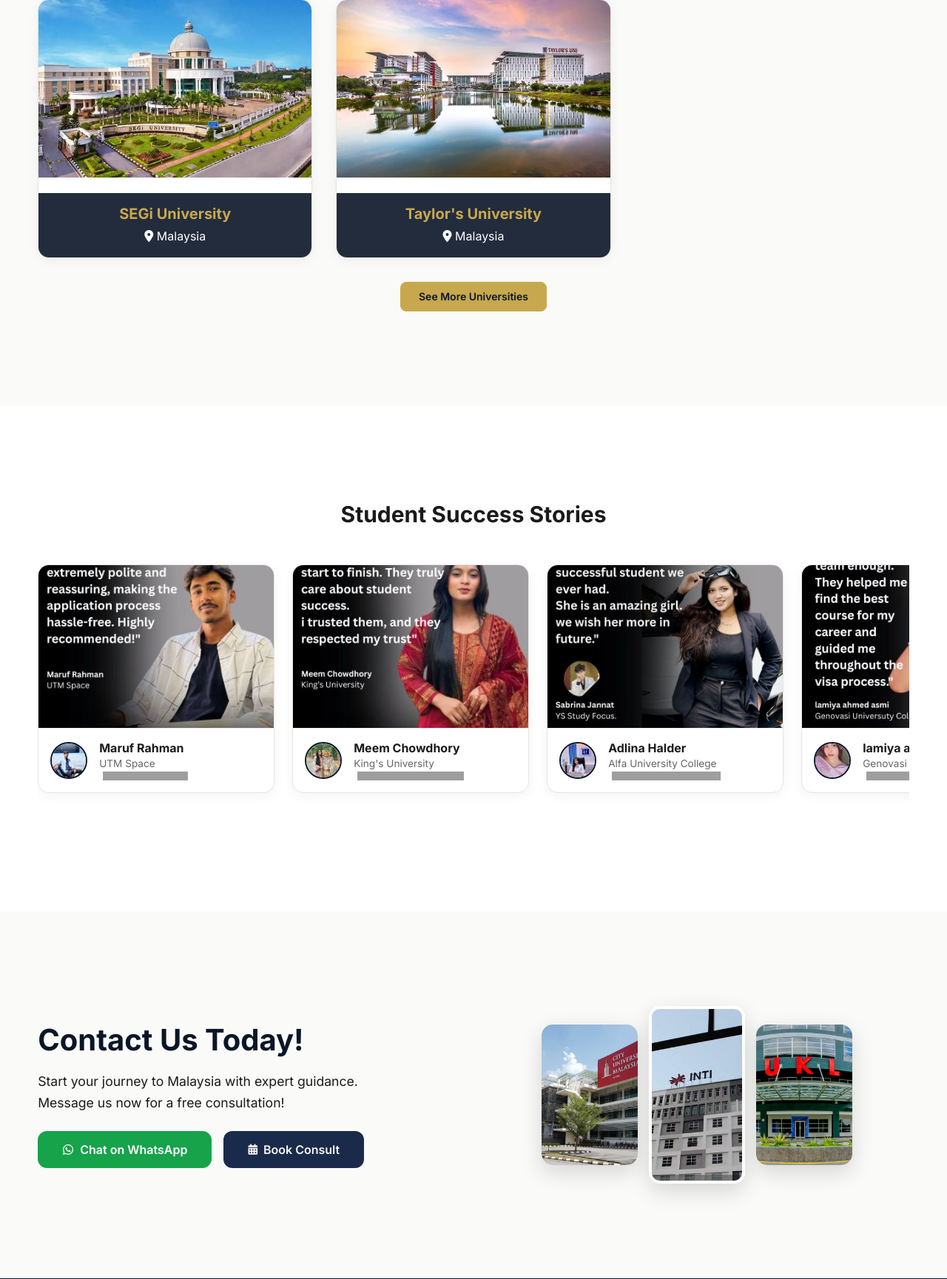
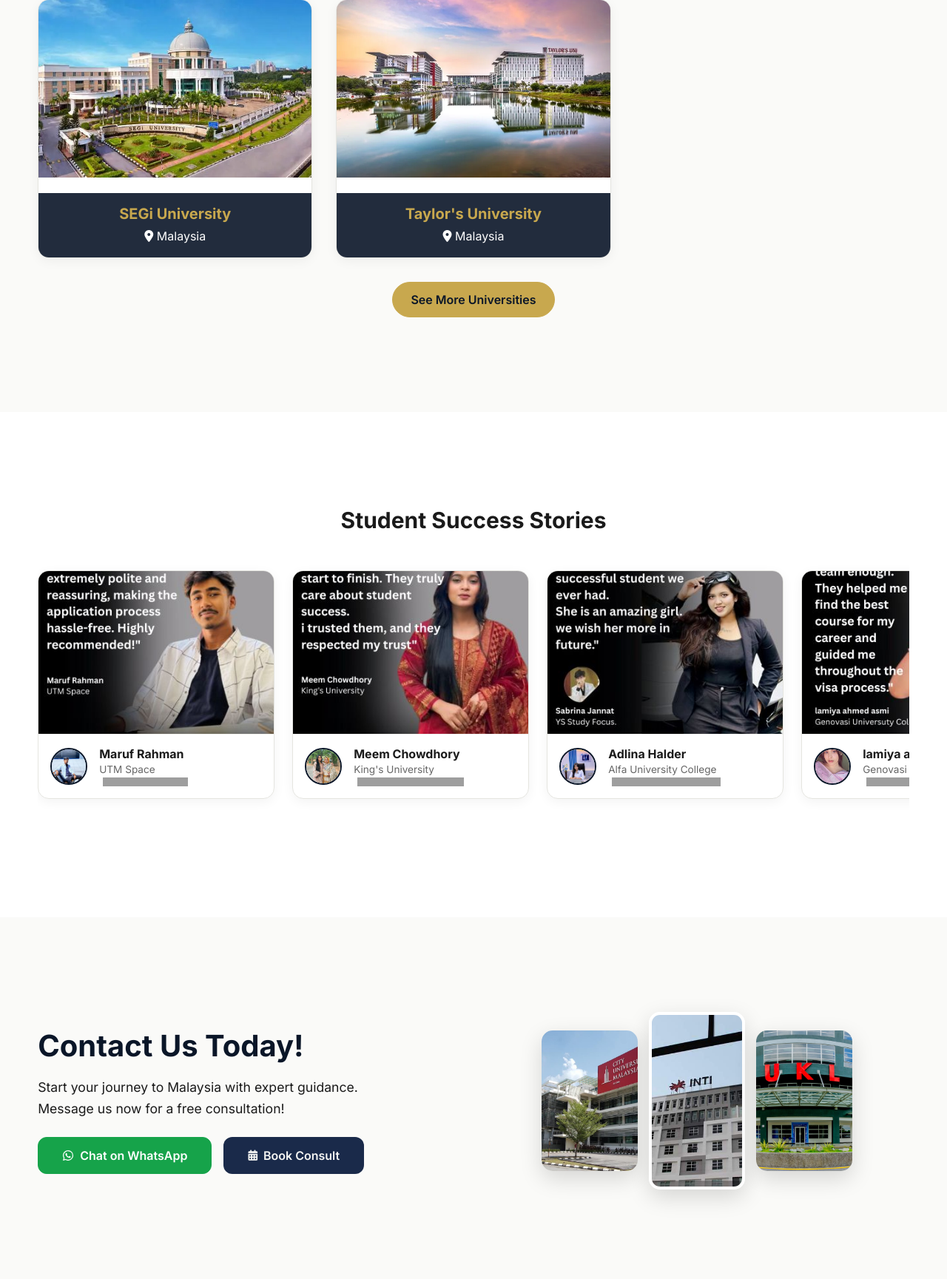
Before and after one commit to NahidJB1/yssf, a PHP site: page / in a window 1280 px wide. Shown: the part 2679-4408 px from the top of the page at 74% size. Run offline with PHP 8.4, Linux system fonts and the light colour scheme; grey boxes are pictures that could not be loaded.

Commit message:
feat: HCI audit, enhance button touch targets, add active/focus states, improve affordance

```diff
--- a/assets/css/global.css
+++ b/assets/css/global.css
@@ -513,21 +513,26 @@ input, select, textarea {
 /* ============================================================
    BUTTONS — .btn
    ============================================================ */
+:focus-visible {
+  outline: 3px solid var(--color-accent);
+  outline-offset: 2px;
+}
+
 .btn {
   display: inline-flex;
   align-items: center;
   justify-content: center;
   gap: var(--space-2);
-  font-size: var(--text-sm);
+  padding: var(--space-3) var(--space-6);
+  border-radius: var(--radius-full);
   font-weight: 600;
+  font-size: var(--text-base);
+  min-height: 48px; /* HCI touch target standard */
   line-height: 1;
-  padding: var(--space-3) var(--space-6);
-  border-radius: var(--radius-md);
+  transition: all var(--transition-fast);
+  cursor: pointer;
+  text-decoration: none;
   border: 1px solid transparent;
-  text-decoration: none;
-  cursor: pointer;
-  transition: all var(--transition-fast);
-  white-space: nowrap;
 }
 
 .btn--primary {
```
Also changed, not shown: index.html (line endings or trailing spaces).
